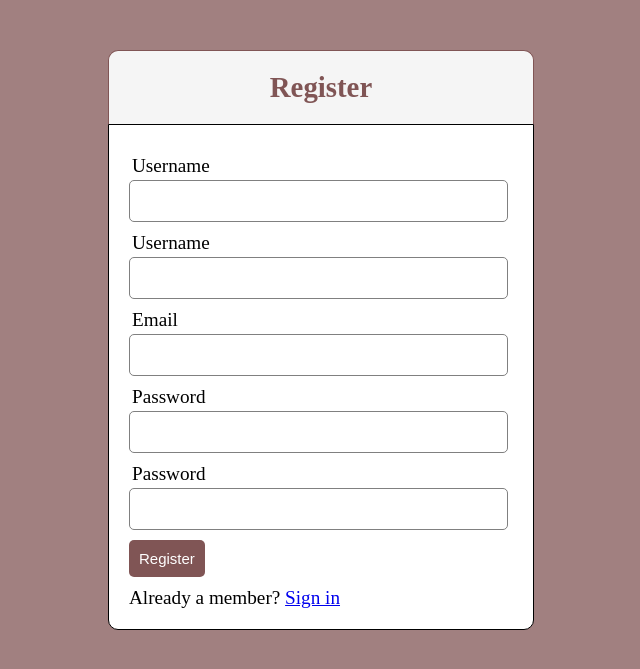
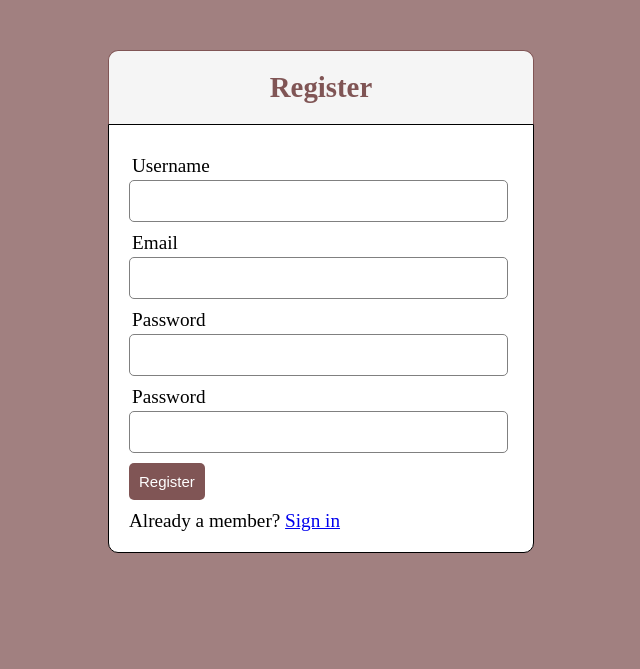
Before and after one commit to elmiri-ismail/Login-Form__Php-mySQL, a PHP site: page /register.php in a window 1280 px wide. Shown: the top 669 px of the page, without its empty margins (319-959 px from the left). Run offline with PHP 8.4, Linux system fonts and the light colour scheme.

Commit message:
save changes

```diff
--- a/regestration/register.php
+++ b/regestration/register.php
@@ -20,15 +20,12 @@
         <?php include('errors.php'); ?>
         <div class="input-group">
             <label >Username</label>
-            <input type="text" name="username">
+            <input type="text" name="username" value="<?php echo $username; ?>">
         </div>
-        <div class="input-group">
-            <label >Username</label>
-            <input type="text" name="username">
-        </div>
+
         <div class="input-group">
             <label >Email</label>
-            <input type="text" name="email">
+            <input type="text" name="email" value="<?php echo $email; ?>">
         </div>
         <div class="input-group">
             <label >Password</label>
--- a/regestration/server.php
+++ b/regestration/server.php
@@ -1,4 +1,5 @@
 <?php
+
    $username = "";
    $email = "";
    $errors = array();
--- a/regestration/style.css
+++ b/regestration/style.css
@@ -55,3 +55,14 @@ margin: 3px;
     border-radius: 5px;
 
 }
+.error {
+    width: 92%;
+    margin:0px auto ;
+    padding:10px;
+    border :1px solid #a94442;
+    color: #a94442;
+    background: #F2dede;
+    border-radius: 5px;
+    text-align: left;
+
+}
```
